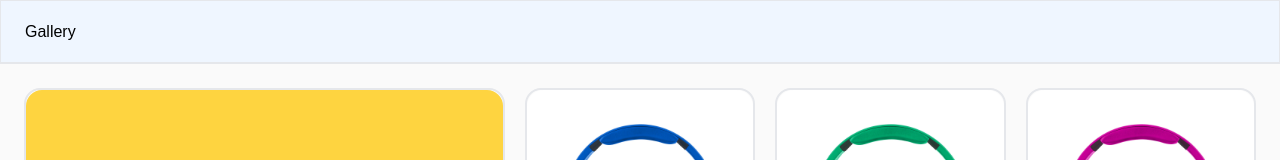
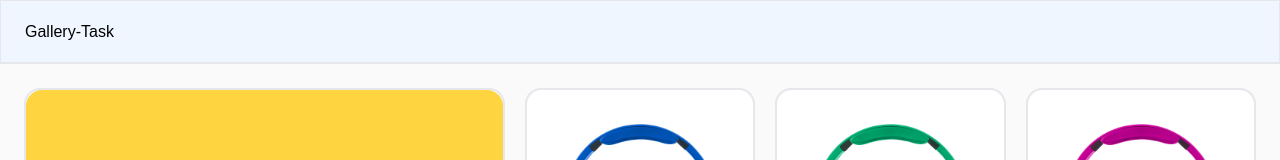
Before and after one commit to orun-sunny/Gallery-Layout-Task, a React (Create React App) app: page / in a window 1280 px wide. Shown: the top 160 px of the page. Built offline with nearby package versions, Linux system fonts and the light colour scheme; the HTML template or start-up script is replaced by a standard one.

Commit message:
gallery layout

```diff
--- a/src/components/Logo.jsx
+++ b/src/components/Logo.jsx
@@ -1,7 +1,5 @@
 const Logo = () => {
-    return (
-        <div>Gallery</div>
-    )
-}
+  return <div>Gallery-Task</div>;
+};
 
-export default Logo
+export default Logo;
--- a/src/pages/components/Navbar.jsx
+++ b/src/pages/components/Navbar.jsx
@@ -1,14 +1,13 @@
 import Logo from "../../components/Logo";
 
 const Navbar = ({ seletedImage }) => {
-  // Delete Image/Images function
 
   return (
-    <header className="w-full mx-auto z-50 bg-blue-50 flex items-center top-0 fixed h-16 border border-b-2">
+    <header className="w-full mx-auto z-30 bg-blue-50 flex items-center top-0 fixed h-16 border border-b-2">
       <div className="px-6 flex w-full items-center justify-between">
         {/* Logo */}
         <Logo />
-        {/* Delete Button */}
+
       </div>
     </header>
   );
```
